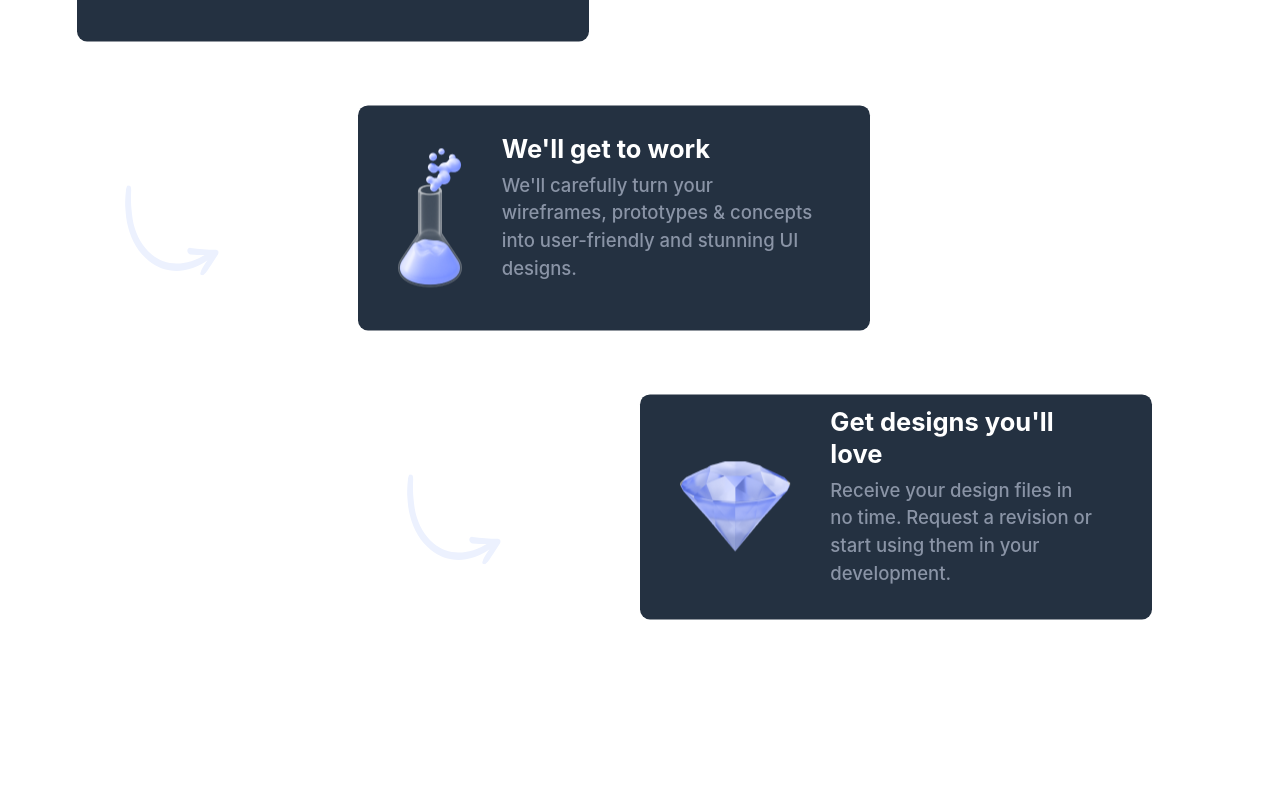
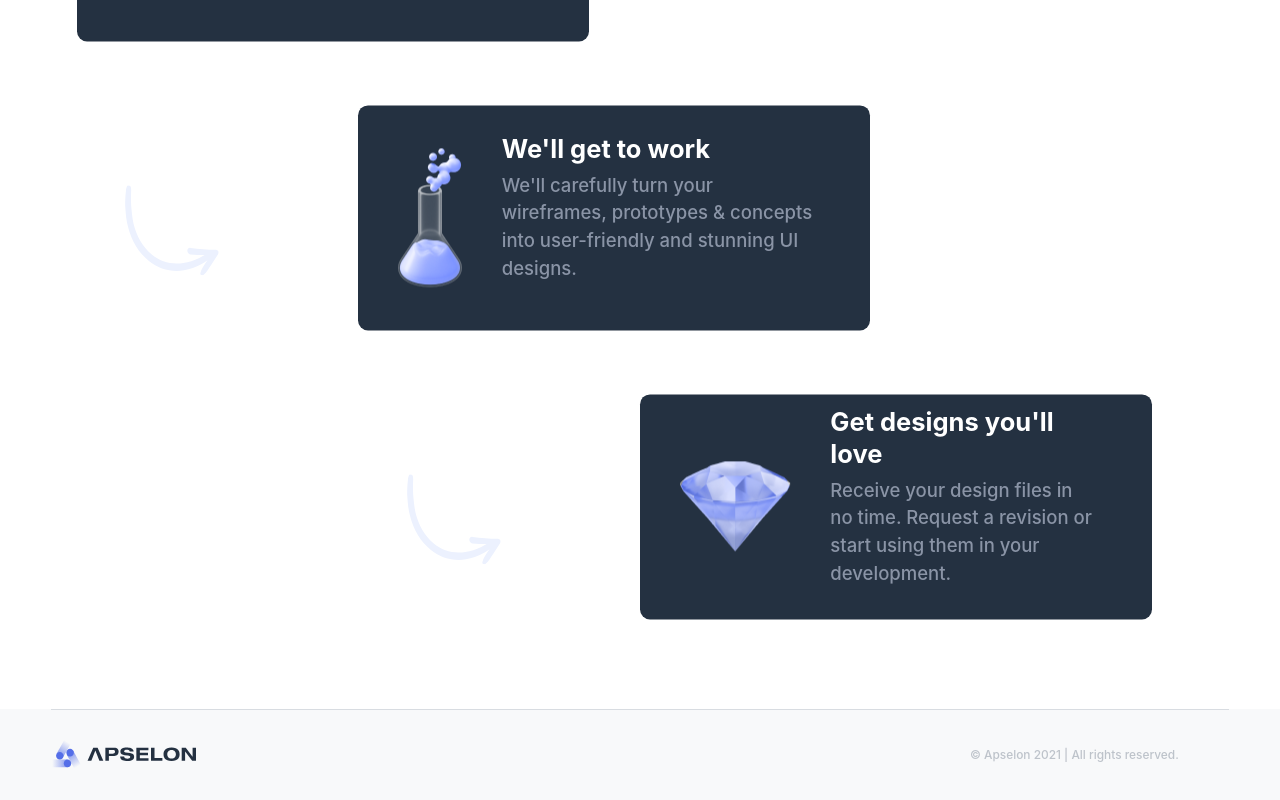
Before and after one commit to Thoud/landing-page-clone, a React (Create React App) app: page / in a window 1280 px wide. Shown: the part 1972-2772 px from the top of the page. Before the commit the page ends 2681 px from the top, so only its background shows below. Built offline with nearby package versions, Linux system fonts and the light colour scheme.

Commit message:
Add footer component

```diff
--- a/src/components/App.js
+++ b/src/components/App.js
@@ -2,6 +2,7 @@ import Header from './Header';
 import SectionOne from './SectionOne';
 import SectionTwo from './SectionTwo';
 import SectionThree from './SectionThree';
+import Footer from './Footer';
 
 // Import images
 // import b1 from '../images/b1.png';
@@ -11,7 +12,6 @@ import SectionThree from './SectionThree';
 // import b5 from '../images/b5.png';
 // import b6 from '../images/b6.png';
 // import circle1 from '../images/circle1.png';
-// import footerLogo from '../images/footer-logo.svg';
 // import hand from '../images/hand.png';
 // import icon1 from '../images/icon1.svg';
 // import icon2 from '../images/icon2.svg';
@@ -41,6 +41,7 @@ export default function App() {
         <SectionTwo />
         <SectionThree />
       </main>
+      <Footer />
     </>
   );
 }
--- a/src/components/ColorPalette.js
+++ b/src/components/ColorPalette.js
@@ -2,6 +2,8 @@ export const colors = {
   white: '#ffffff',
   grayWhite: '#f8f9fa',
   gray: '#8a94a6',
+  mediumGray: '#77839275',
+  grayBorder: '#77839240',
   lightBlue: '#e6eafc',
   mediumBlue: '#546ee8',
   darkBlue: '#243141'
--- /dev/null
+++ b/src/components/Footer.js
@@ -0,0 +1,65 @@
+/** @jsxImportSource @emotion/react */
+import { css } from '@emotion/react';
+import { colors } from './ColorPalette';
+
+// Import images
+import footerLogo from '../images/footer-logo.svg';
+
+// Component style
+const footerStyles = css`
+  background: ${colors.grayWhite};
+  display: flex;
+  justify-content: center;
+  height: 91px;
+
+  div {
+    display: flex;
+    align-items: center;
+    justify-content: space-between;
+    width: 1200px;
+    /* width: 62.5vw; */
+    border-top: 1px solid ${colors.grayBorder};
+  }
+
+  p {
+    color: ${colors.mediumGray};
+    font-size: 0.7rem;
+    margin: 0 50px 0 0;
+  }
+
+  @media screen and (max-width: 1300px) {
+    div {
+      width: 92vw;
+    }
+  }
+
+  @media screen and (max-width: 770px) {
+    height: 31vw;
+
+    div {
+      flex-direction: column;
+      justify-content: center;
+    }
+
+    img {
+      height: 9vw;
+      margin-bottom: 6vw;
+    }
+
+    p {
+      margin: 0 0 3vw 0;
+    }
+  }
+`;
+
+export default function Footer() {
+  return (
+    <footer css={footerStyles}>
+      <div>
+        <img src={footerLogo} alt="Logo from Apselon" />
+
+        <p>© Apselon 2021 | All rights reserved.</p>
+      </div>
+    </footer>
+  );
+}
```
